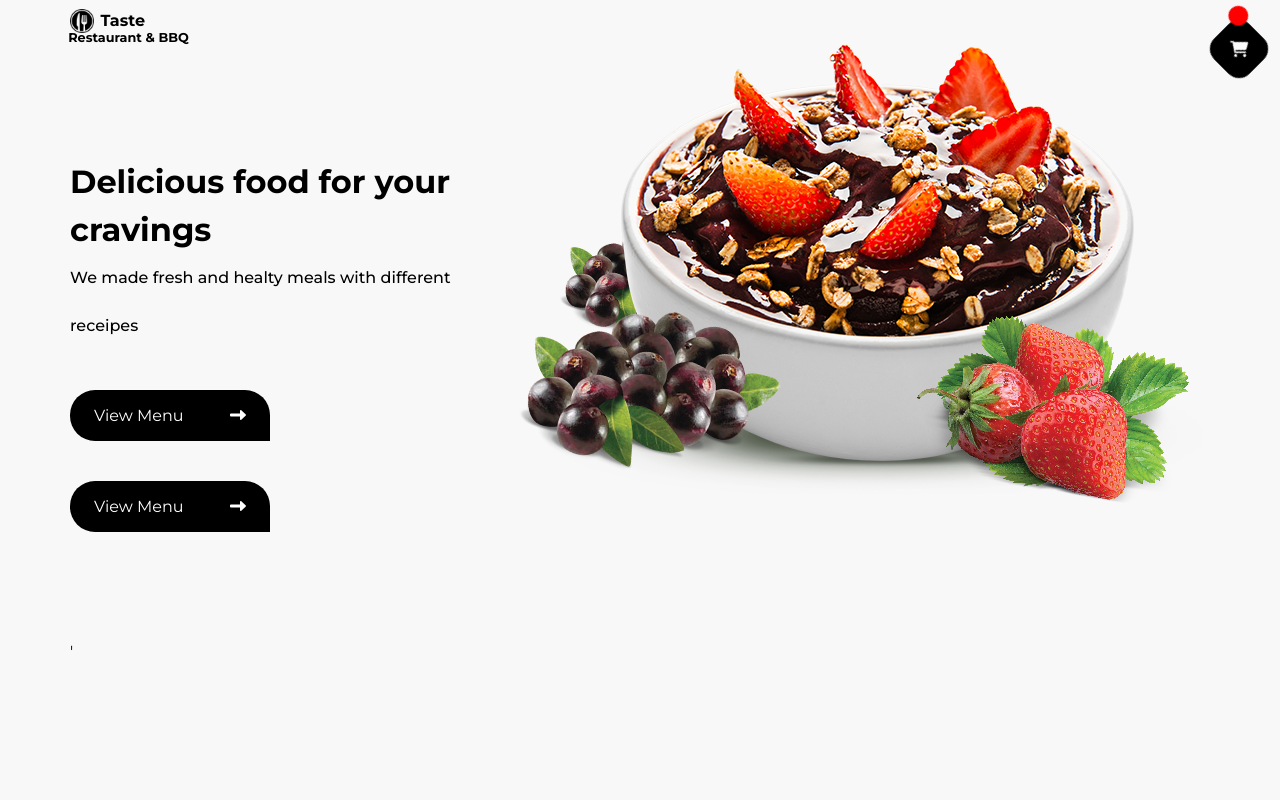
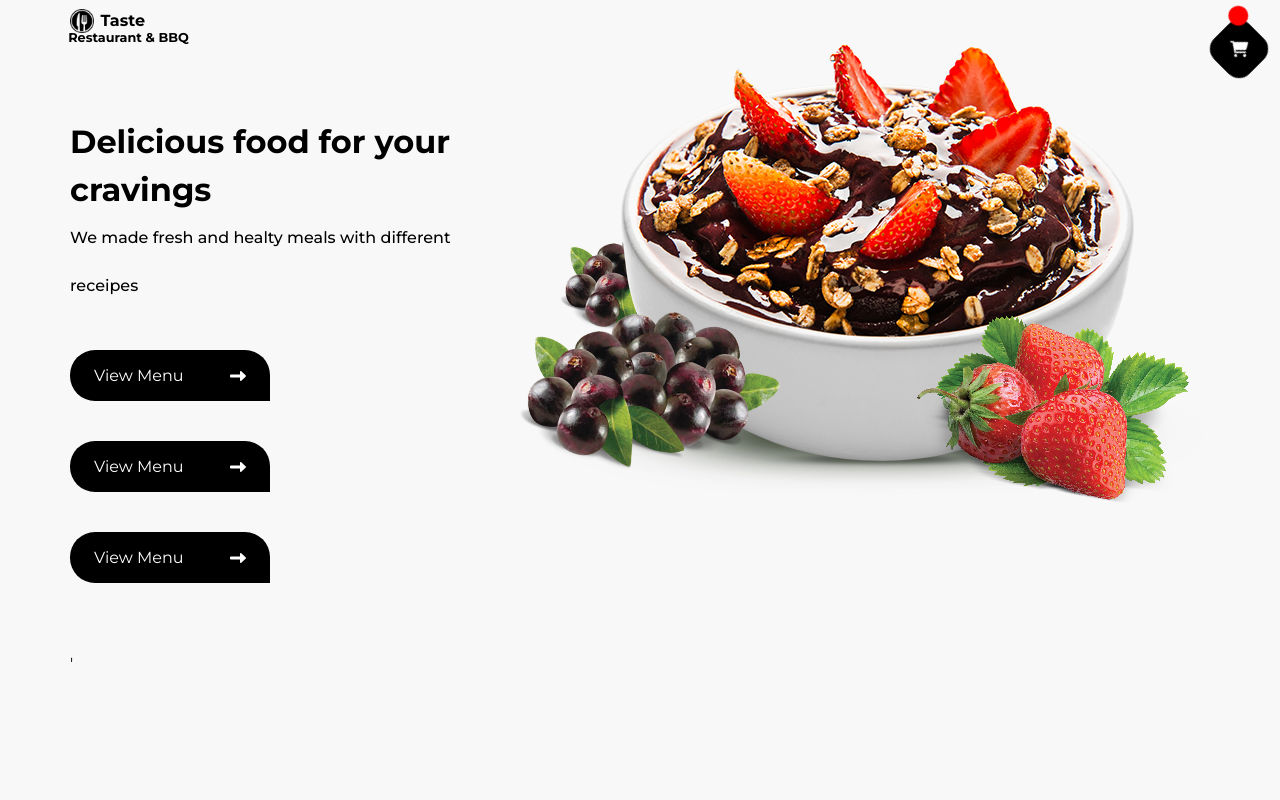
Before and after one commit to Virenk21/Food-Delivery-app, a React (Create React App) app: page / in a window 1280 px wide. Shown: the top 800 px of the page. Built offline with nearby package versions, Linux system fonts and the light colour scheme.

Commit message:
another view menu added

```diff
--- a/src/components/Home/Banner/index.jsx
+++ b/src/components/Home/Banner/index.jsx
@@ -16,6 +16,8 @@ const Banner = () => {
     </button>
     <button>View Menu<i className='fas fa-long-arrow-alt-right' ></i>
     </button>
+     <button>View Menu<i className='fas fa-long-arrow-alt-right' ></i>
+    </button>
       </div>
 
 </div>
```
